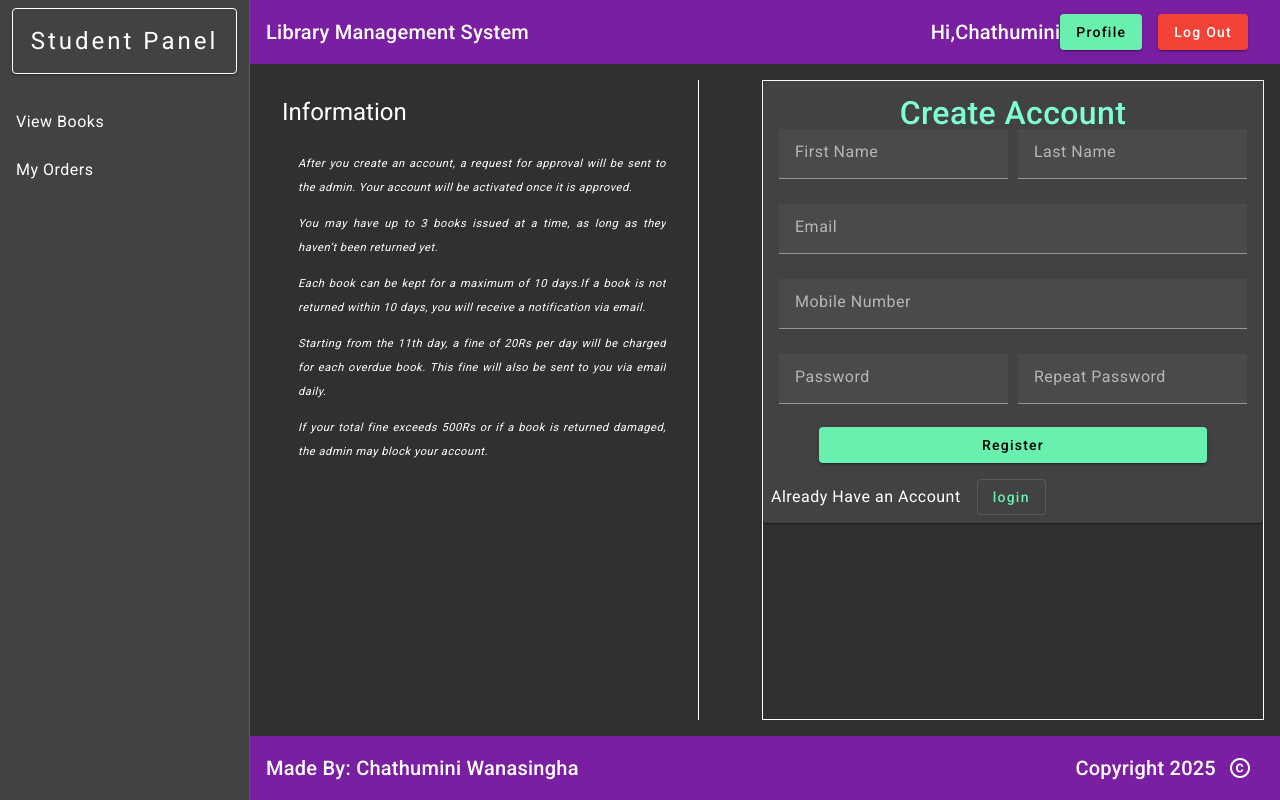
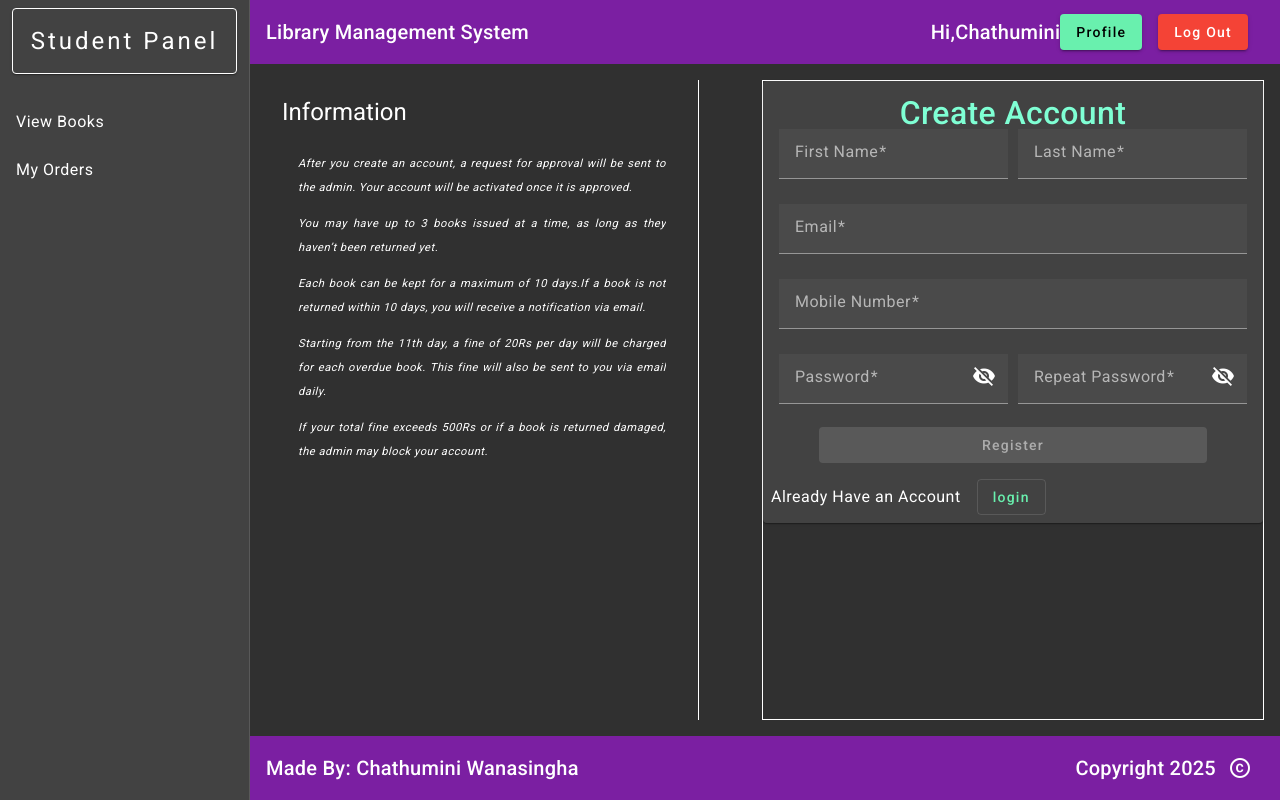
Before and after one commit to Chathuminipamodya/Library_Management_system, an Angular app: page /register in a window 1280 px wide. Built offline with nearby package versions, Linux system fonts and the light colour scheme.

Commit message:
Registration-validation

```diff
--- a/src/app/auth/register/register.component.html
+++ b/src/app/auth/register/register.component.html
@@ -31,48 +31,63 @@
         <mat-card-title>Create Account</mat-card-title>
     </mat-card-header>
     <mat-card-content>
-        <mat-grid-list cols="2" rowHeight="65px" gutterSize="10px">
+        <mat-grid-list cols="2" rowHeight="65px" gutterSize="10px" [formGroup]="registerForm">
             <mat-grid-tile>
                   <mat-form-field color="accent">
                     <mat-label>First Name</mat-label>
-                    <input matInput>
+                    <input matInput formControlName="firstName">
                 </mat-form-field>
             </mat-grid-tile>
             <mat-grid-tile>
                <mat-form-field color="accent">
                     <mat-label>Last Name</mat-label>
-                    <input matInput>
+                    <input matInput formControlName="lastName">
                 </mat-form-field>
             </mat-grid-tile>
             <mat-grid-tile colspan="2">
                 <mat-form-field color="accent">
                     <mat-label>Email</mat-label>
-                    <input matInput>
+                    <input matInput formControlName="email">
                 </mat-form-field>
             </mat-grid-tile>
             <mat-grid-tile colspan="2">
                 <mat-form-field color="accent">
                     <mat-label>Mobile Number</mat-label>
-                    <input matInput>
+                    <input matInput formControlName="mobileNumber">
                 </mat-form-field>
             </mat-grid-tile>
             <mat-grid-tile>
                 <mat-form-field color="accent">
                     <mat-label>Password</mat-label>
-                    <input matInput>
+                    <input [type]="hidePwdContent ? 'password' : 'text'"
+                    matInput formControlName="password">
+                    <button mat-icon-button matSuffix (click)="hidePwdContent = !hidePwdContent">
+                        <mat-icon>
+                           {{hidePwdContent ? "visibility_off" :
+                                "visibility_on"}}
+                        </mat-icon>
+                    </button>
                 </mat-form-field>
             </mat-grid-tile>
             <mat-grid-tile>
                 <mat-form-field color="accent">
                     <mat-label>Repeat Password</mat-label>
-                    <input matInput>
+                    <input [type]="hidePwdContent ? 'password' : 'text'"
+                    matInput formControlName="repeatPassword">
+                     <button mat-icon-button matSuffix (click)="hidePwdContent = !hidePwdContent">
+                         <mat-icon>
+                           {{hidePwdContent ? "visibility_off" :
+                                "visibility_on"}}
+                        </mat-icon>
+                    </button>
                 </mat-form-field>
             </mat-grid-tile>
 
         </mat-grid-list>
     </mat-card-content>
     <mat-card-actions>
-        <button mat-raised-button color="accent">Register</button>
+        <button mat-raised-button color="accent"
+        [disabled]="registerForm.invalid" (click)="register()">Register</button>
     </mat-card-actions>
     <mat-card-actions>
         <h4>Already Have an Account</h4>
--- a/src/app/auth/register/register.component.ts
+++ b/src/app/auth/register/register.component.ts
@@ -1,4 +1,6 @@
 import { Component } from '@angular/core';
+import { FormBuilder, FormGroup, Validators } from '@angular/forms';
+import { last } from 'rxjs';
 
 @Component({
   selector: 'app-register',
@@ -7,7 +9,27 @@ import { Component } from '@angular/core';
   styleUrl: './register.component.scss'
 })
 export class RegisterComponent {
-constructor(){
+  registerForm:FormGroup
+  hidePwdContent:boolean =true;
 
+
+constructor(private fb: FormBuilder){
+  this.registerForm = fb.group({
+    firstName:fb.control("",[Validators.required]),
+    lastName:fb.control("",[Validators.required]),
+    email:fb.control("",[Validators.required]),
+    mobileNumber:fb.control("",[Validators.required]),
+    password:fb.control("",[Validators.required]),
+    repeatPassword:fb.control("",[Validators.required]),
+  })
+}
+register(){
+  let user ={
+    firstName:this.registerForm.get('firstName')?.value,
+    lastName:this.registerForm.get('lastName')?.value,
+    email: this.registerForm.get('email')?.value,
+    mobileNumber: this.registerForm.get('mobileNumber')?.value,
+    password: this.registerForm.get('password')?.value,
+  };
 }
 }
```
